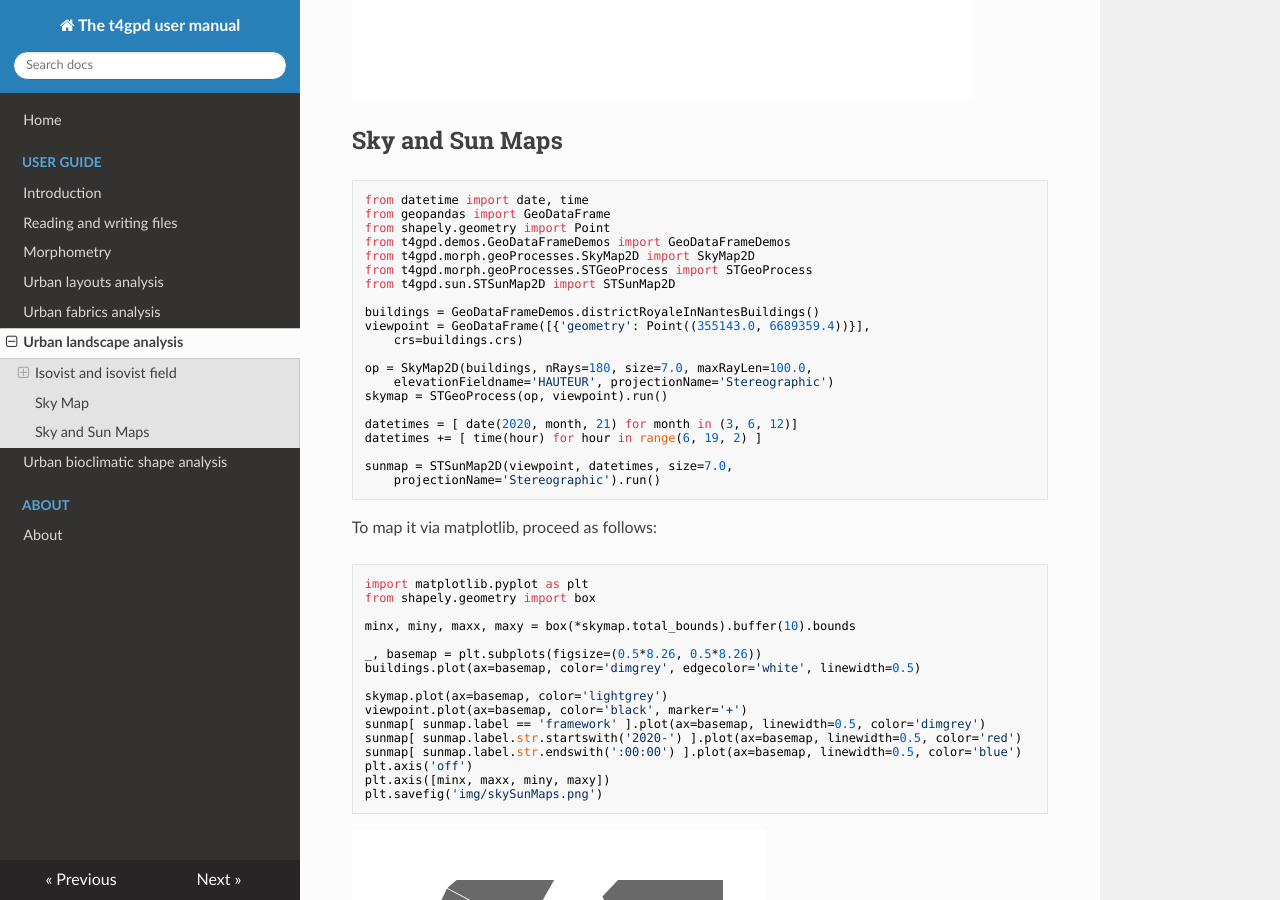
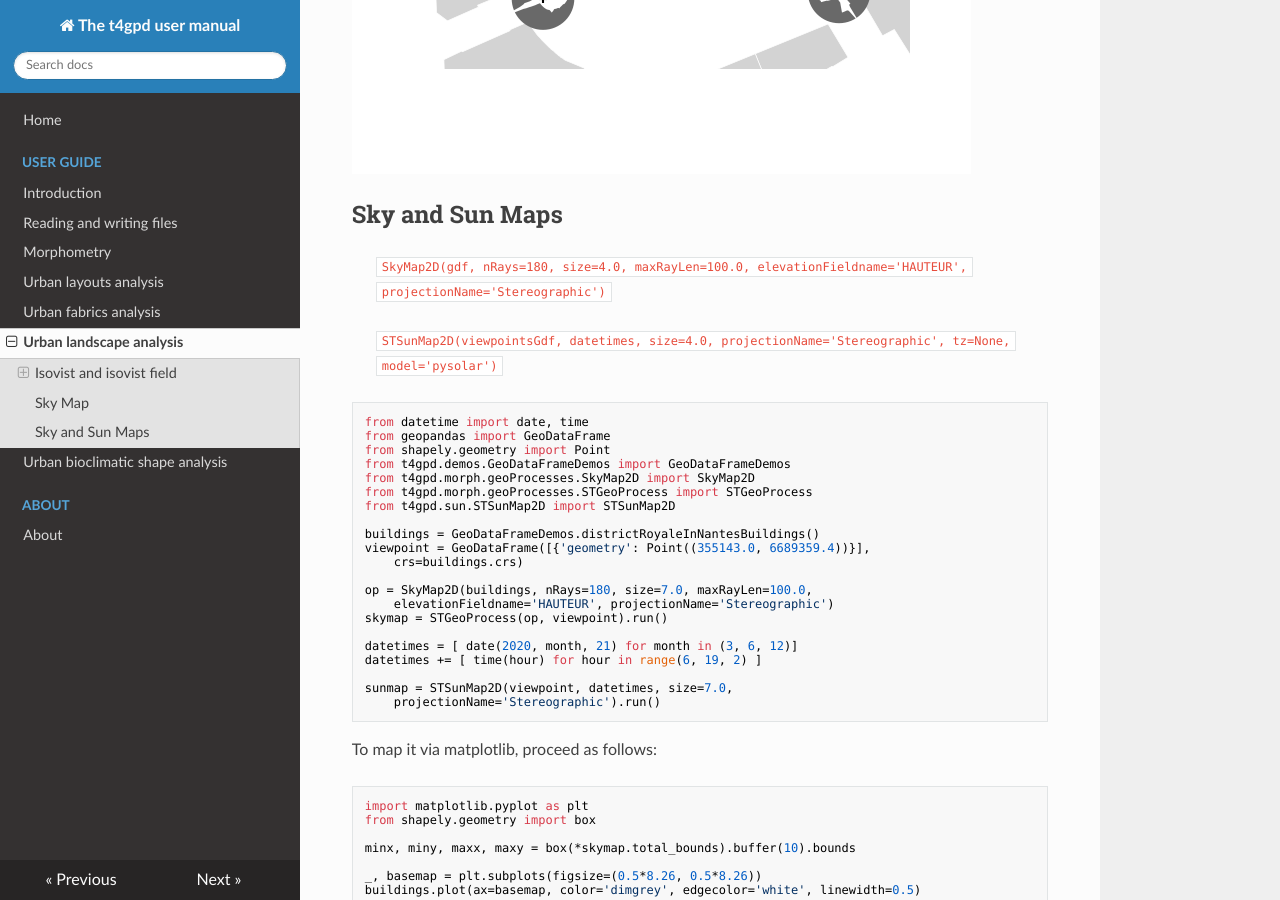
Before and after one commit to thomas-leduc/t4gpd-docs, an MkDocs documentation site: the page built from docs/landscape.md, in a window 1280 px wide and 900 px high, scrolled down 1365 px. Built offline with MkDocs 1.6.1, drawn with Linux system fonts in a browser that asks for light colours; nearby versions of some CDN libraries; some of the changed text lies outside the part shown.

Commit message:
Update landscape.md

````diff
--- a/docs/landscape.md
+++ b/docs/landscape.md
@@ -2,6 +2,10 @@
 ## Isovist and isovist field
 ### Indices for star-shaped polygons
 ## Sky Map
+
+> `SkyMap2D(gdf, nRays=180, size=4.0, maxRayLen=100.0, elevationFieldname='HAUTEUR',`
+> `projectionName='Stereographic')`
+
 ```python
 from geopandas import GeoDataFrame
 from shapely.geometry import Point
@@ -41,6 +45,12 @@
 ![Sky Maps](img/skymaps.png)
 
 ## Sky and Sun Maps
+
+> `SkyMap2D(gdf, nRays=180, size=4.0, maxRayLen=100.0, elevationFieldname='HAUTEUR',`
+> `projectionName='Stereographic')`
+
+> `STSunMap2D(viewpointsGdf, datetimes, size=4.0, projectionName='Stereographic', tz=None,`
+> `model='pysolar')`
 
 ```python
 from datetime import date, time
````
